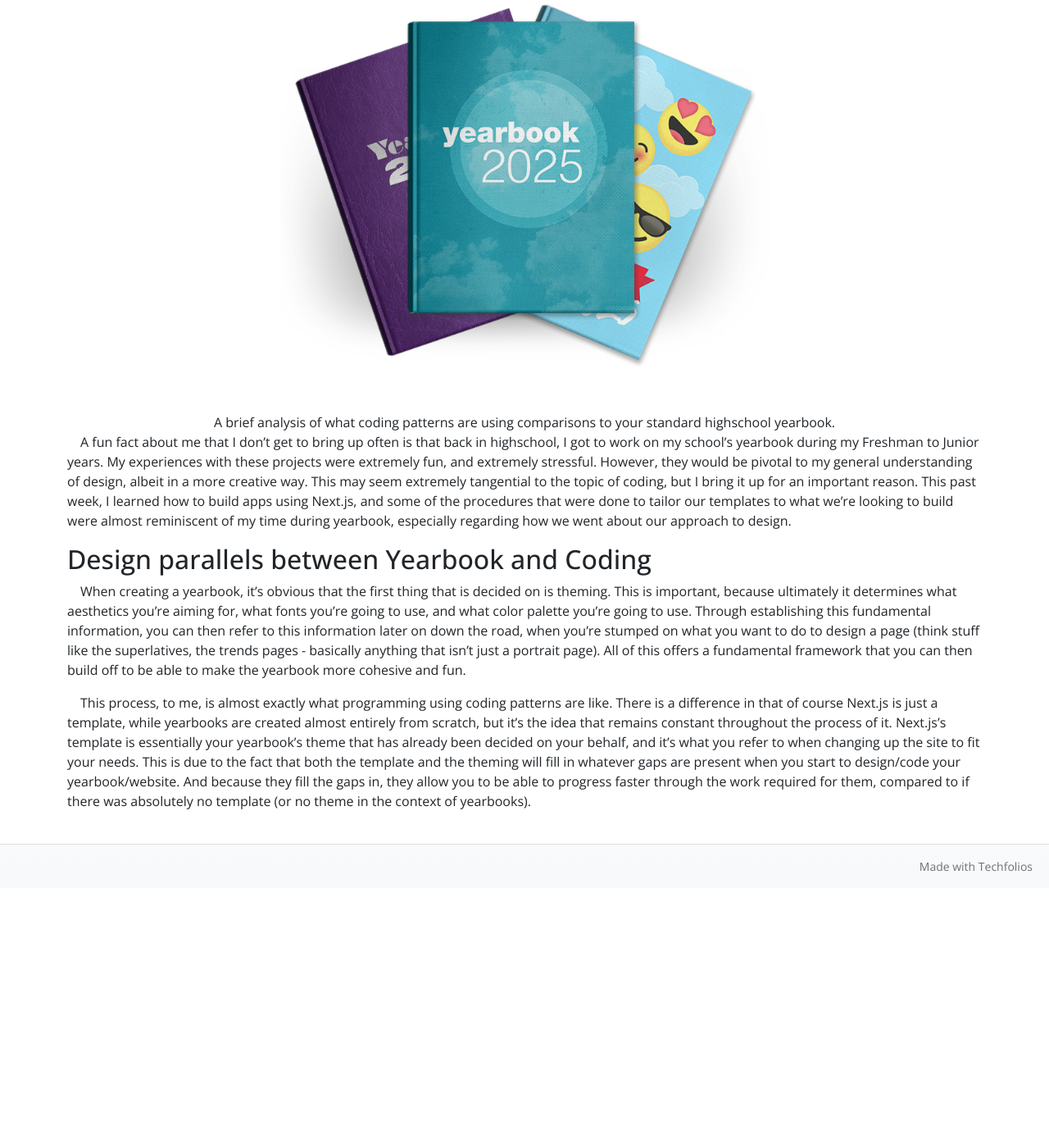
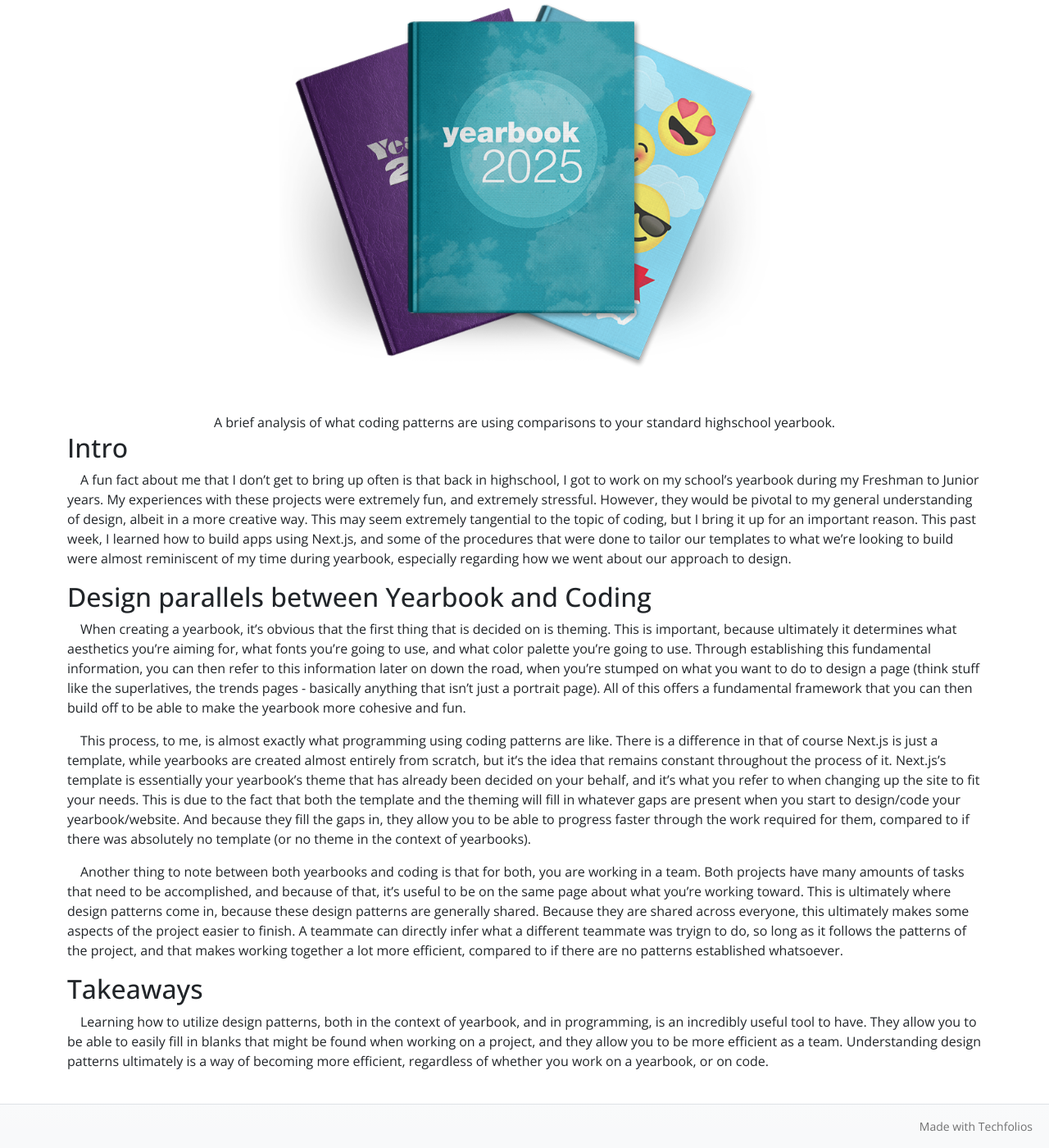
Before and after one commit to JoshCrockett/joshcrockett.github.io, a Jekyll site: the page built from essays/CodingPatterns.md, in a window 1280 px wide and 1400 px high, scrolled down 238 px. Shown: the whole window at 82% size. Built offline with Jekyll 4.4.1, drawn with Linux system fonts in a browser that asks for light colours; before the commit the page ends 1321 px from its top, so only the background shows below that.

Commit message:
Update CodingPatterns.md

```diff
--- a/essays/CodingPatterns.md
+++ b/essays/CodingPatterns.md
@@ -18,9 +18,15 @@ labels:
   A brief analysis of what coding patterns are using comparisons to your standard highschool yearbook.
 </div>
 
+## Intro
 &emsp;A fun fact about me that I don't get to bring up often is that back in highschool, I got to work on my school's yearbook during my Freshman to Junior years. My experiences with these projects were extremely fun, and extremely stressful. However, they would be pivotal to my general understanding of design, albeit in a more creative way. This may seem extremely tangential to the topic of coding, but I bring it up for an important reason. This past week, I learned how to build apps using Next.js, and some of the procedures that were done to tailor our templates to what we're looking to build were almost reminiscent of my time during yearbook, especially regarding how we went about our approach to design.
 
 ## Design parallels between Yearbook and Coding
 &emsp;When creating a yearbook, it's obvious that the first thing that is decided on is theming. This is important, because ultimately it determines what aesthetics you're aiming for, what fonts you're going to use, and what color palette you're going to use. Through establishing this fundamental information, you can then refer to this information later on down the road, when you're stumped on what you want to do to design a page (think stuff like the superlatives, the trends pages - basically anything that isn't just a portrait page). All of this offers a fundamental framework that you can then build off to be able to make the yearbook more cohesive and fun.
 
 &emsp;This process, to me, is almost exactly what programming using coding patterns are like. There is a difference in that of course Next.js is just a template, while yearbooks are created almost entirely from scratch, but it's the idea that remains constant throughout the process of it. Next.js's template is essentially your yearbook's theme that has already been decided on your behalf, and it's what you refer to when changing up the site to fit your needs. This is due to the fact that both the template and the theming will fill in whatever gaps are present when you start to design/code your yearbook/website. And because they fill the gaps in, they allow you to be able to progress faster through the work required for them, compared to if there was absolutely no template (or no theme in the context of yearbooks).
+
+&emsp;Another thing to note between both yearbooks and coding is that for both, you are working in a team. Both projects have many amounts of tasks that need to be accomplished, and because of that, it's useful to be on the same page about what you're working toward. This is ultimately where design patterns come in, because these design patterns are generally shared. Because they are shared across everyone, this ultimately makes some aspects of the project easier to finish. A teammate can directly infer what a different teammate was tryign to do, so long as it follows the patterns of the project, and that makes working together a lot more efficient, compared to if there are no patterns established whatsoever.
+
+## Takeaways
+&emsp;Learning how to utilize design patterns, both in the context of yearbook, and in programming, is an incredibly useful tool to have. They allow you to be able to easily fill in blanks that might be found when working on a project, and they allow you to be more efficient as a team. Understanding design patterns ultimately is a way of becoming more efficient, regardless of whether you work on a yearbook, or on code.
```
